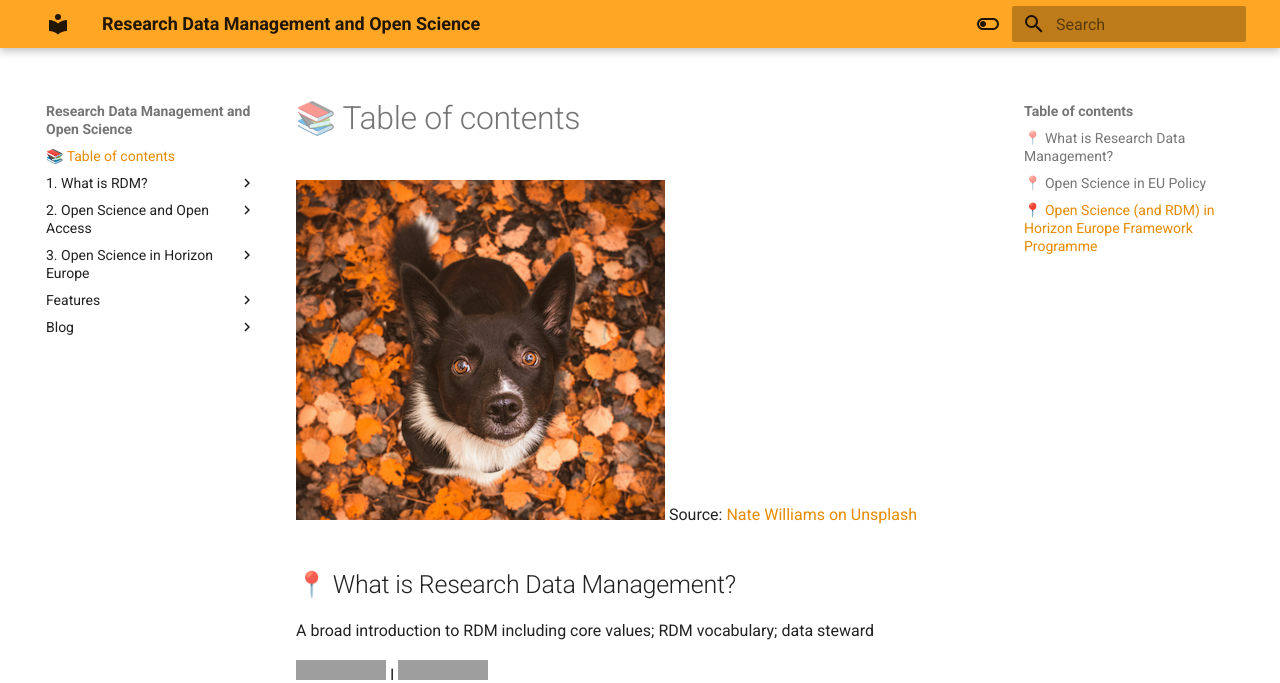
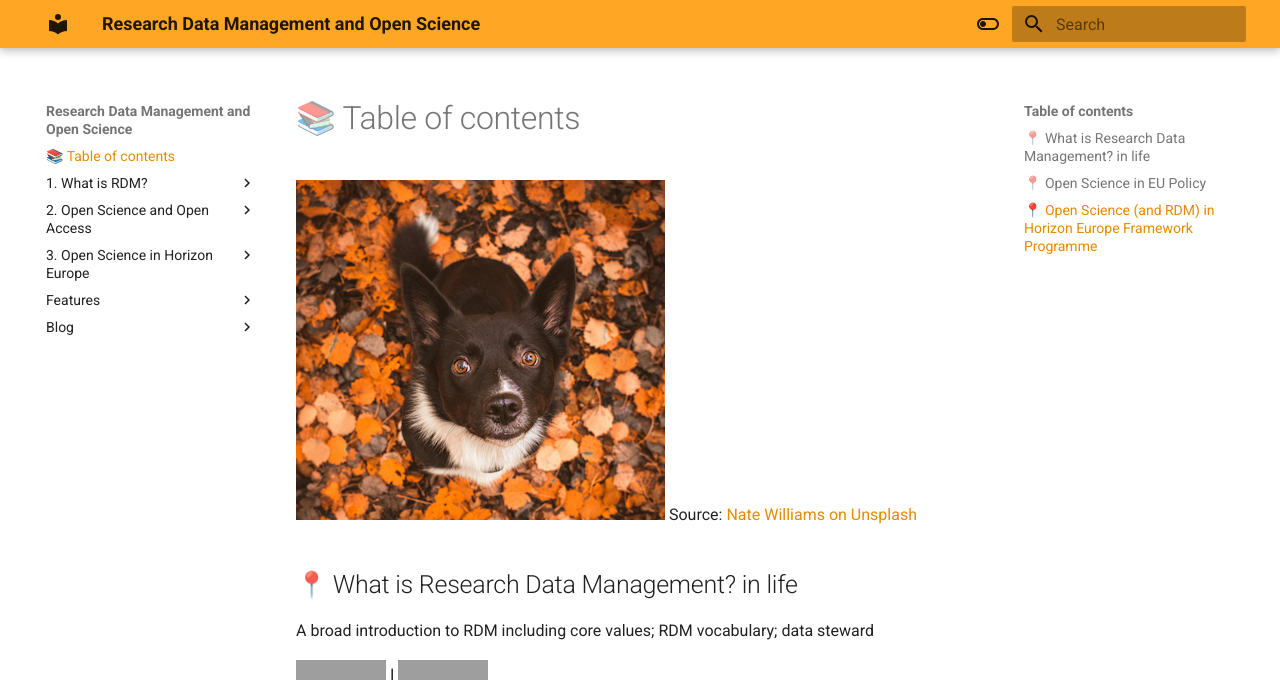
Before and after one commit to Professional-activities/Lottie-CV, an MkDocs documentation site: the page built from docs/index.md, in a window 1280 px wide and 1169 px high. Shown: the top 683 px of the window. Built offline with MkDocs 1.6.1 and Material for MkDocs 9.7.7, drawn with Linux system fonts in a browser that asks for light colours; grey boxes are pictures that could not be loaded.

Commit message:
update index title

```diff
--- a/docs/index.md
+++ b/docs/index.md
@@ -2,7 +2,7 @@
 
 ![Image by Nate Williams on Unsplash](attachments/Pasted%20image%2020240612165538.png) Source: [Nate Williams on Unsplash](https://unsplash.com/fr/@primalimagery)
 
-## 📍 What is Research Data Management?
+## 📍 What is Research Data Management? in life
 
 A broad introduction to RDM including core values; RDM vocabulary; data steward
 
```
